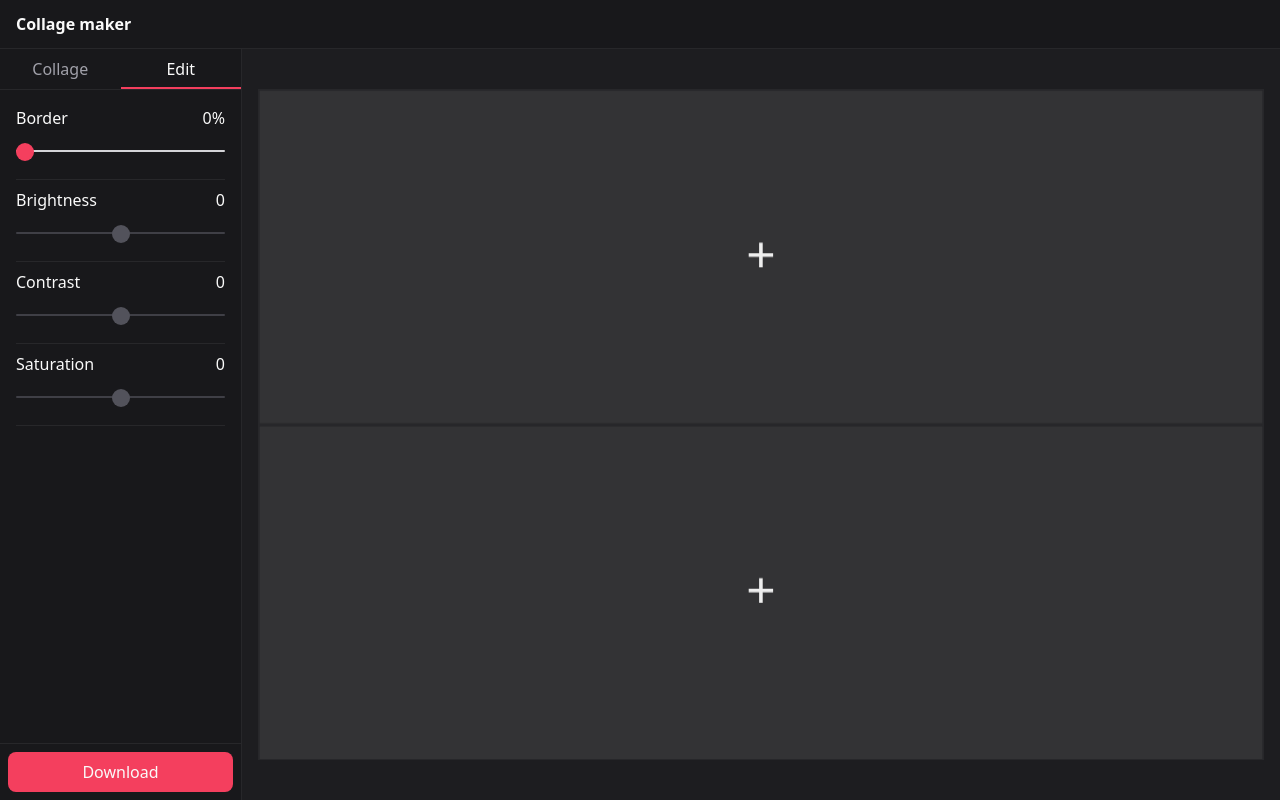
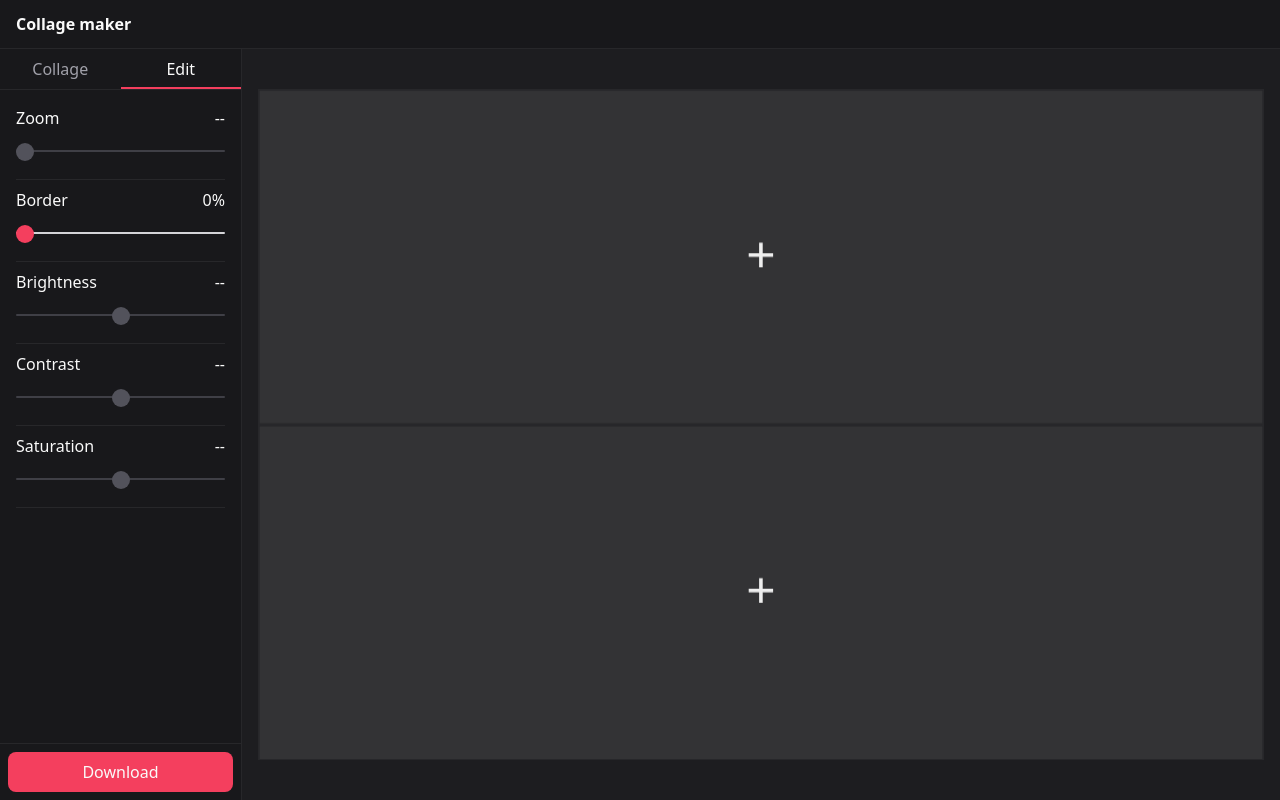
Before and after one commit to lionpuro/collage-maker, a SvelteKit app: page / in a window 1280 px wide. Both pictures are taken after a click on the button "Edit". Built offline with nearby package versions, Linux system fonts and the light colour scheme.

Commit message:
add image zoom slider

```diff
--- a/package.json
+++ b/package.json
@@ -36,6 +36,7 @@
 		"vite": "^6.0.0"
 	},
 	"dependencies": {
-		"konva": "^9.3.18"
+		"konva": "^9.3.18",
+		"nanoid": "^5.1.0"
 	}
 }
--- a/src/lib/components/slider.svelte
+++ b/src/lib/components/slider.svelte
@@ -12,7 +12,9 @@
 	<span class="flex justify-between">
 		<h2 class="font-medium">{label}</h2>
 		{#if displayValue}
-			<span class="font-medium">{displayValue.toString()}</span>
+			<span class="font-medium"
+				>{restProps.disabled ? "--" : displayValue.toString()}</span
+			>
 		{/if}
 	</span>
 	<input type="range" {...restProps} />
--- a/src/lib/utils/index.ts
+++ b/src/lib/utils/index.ts
@@ -1,2 +1,7 @@
-import { handleImageUpload, exportCollage, setBorders } from "./konva-utils";
-export { handleImageUpload, exportCollage, setBorders };
+import {
+	handleImageUpload,
+	exportCollage,
+	setBorders,
+	scaleImage,
+} from "./konva-utils";
+export { handleImageUpload, exportCollage, setBorders, scaleImage };
--- a/src/lib/utils/konva-utils.ts
+++ b/src/lib/utils/konva-utils.ts
@@ -1,5 +1,6 @@
 import { exporting } from "$lib/stores";
 import type { Resolution } from "$lib/types";
+import { nanoid } from "nanoid";
 import Konva from "konva";
 
 export async function exportCollage(
@@ -65,6 +66,7 @@ export function handleImageUpload(
 	fileInput: HTMLInputElement,
 	cell: Konva.Group,
 	onSelect: (node: Konva.Node | null) => void,
+	callback?: (img: Konva.Image) => void,
 ) {
 	fileInput.onchange = async (e) => {
 		const input = e.target as HTMLInputElement;
@@ -92,6 +94,7 @@ export function handleImageUpload(
 				};
 
 				const img = new Konva.Image({
+					id: nanoid(),
 					name: "image",
 					image: image,
 					x: 0,
@@ -100,13 +103,21 @@ export function handleImageUpload(
 					height: size.height,
 					draggable: true,
 				});
+				const box = new Konva.Group({
+					width: cell.width(),
+					height: cell.height(),
+				});
 				img.on("mousedown touchstart", () => {
 					onSelect(img);
 				});
-				cell.add(img);
+				box.add(img);
+				cell.add(box);
 				cell.findOne(".cell-background")?.destroy();
 				cell.findOne(".cell-plus")?.destroy();
 				onSelect(img);
+				if (callback) {
+					callback(img);
+				}
 			};
 		};
 	};
@@ -163,8 +174,21 @@ async function asyncImage(src: string) {
 		const image = new Image();
 		image.onload = () => resolve(image);
 		image.onerror = () => reject;
-		image.width = image.naturalWidth;
-		image.height = image.naturalHeight;
 		image.src = src;
 	});
 }
+export function scaleImage(image: Konva.Node, zoom: number) {
+	const scale = zoom / 100;
+	const box = image.getParent();
+	const cell = box?.getParent();
+	if (!box || !cell) {
+		return;
+	}
+
+	const center = {
+		x: (cell.width() - cell.width() * scale) / 2,
+		y: (cell.height() - cell.height() * scale) / 2,
+	};
+	box.scale({ x: scale, y: scale });
+	box.position(center);
+}
--- a/src/routes/+page.svelte
+++ b/src/routes/+page.svelte
@@ -9,7 +9,12 @@
 	import { collage_templates } from "$lib/constants";
 	import Konva from "konva";
 	import { onMount } from "svelte";
-	import { handleImageUpload, exportCollage, setBorders } from "$lib/utils";
+	import {
+		handleImageUpload,
+		exportCollage,
+		setBorders,
+		scaleImage,
+	} from "$lib/utils";
 	import type { TileConfig } from "$lib/constants/collage-templates";
 	import { exporting, mediaQueryStore } from "$lib/stores";
 	import { getFilterString } from "$lib/stores/filter-store.svelte";
@@ -17,6 +22,7 @@
 	const lgViewport = mediaQueryStore("(min-width: 1024px)");
 
 	let selectedTemplate = $state<number>(0);
+	let selectedNode = $state<Konva.Node | null>(null);
 	let resolution = $state({ width: 3000, height: 2000 });
 	let orientation = $derived<"square" | "landscape" | "portrait">(
 		resolution.width === resolution.height
@@ -40,14 +46,16 @@
 
 	let fileInput: HTMLInputElement | null = $state(null);
 
-	let imageCount = $state(0);
+	let images = $state<{ id: string; zoom: number }[]>([]);
 
 	const selectNode = (node: Konva.Node | null) => {
 		if (!node) {
 			tr.nodes([]);
+			selectedNode = null;
 			return;
 		}
 		tr.nodes([node]);
+		selectedNode = node;
 	};
 
 	onMount(() => {
@@ -103,7 +111,7 @@
 		borderConfig.width = 0;
 		resetFilters();
 		layer.getCanvas()._canvas.style.filter = "none";
-		imageCount = 0;
+		images = [];
 	};
 
 	const createCell = (conf: TileConfig) => {
@@ -130,8 +138,9 @@
 		});
 		background.on("click tap", () => {
 			if (!fileInput) return;
-			handleImageUpload(fileInput, cell, selectNode);
-			imageCount = imageCount + 1;
+			handleImageUpload(fileInput, cell, selectNode, (img) => {
+				images.push({ id: img.id(), zoom: 100 });
+			});
 		});
 		background.on("mouseenter", (e) => {
 			const container = e.target.getStage()?.container();
@@ -209,6 +218,15 @@
 		}
 		resolution = { width: resolution.height, height: resolution.width };
 	};
+
+	function handleZoom(e: ChangeEvent<HTMLInputElement>) {
+		const zoom = Number(e.currentTarget.value);
+		if (!selectedNode) return;
+		scaleImage(selectedNode, zoom);
+		const index = images.findIndex((img) => img.id === selectedNode?.id());
+		if (index < 0) return;
+		images[index].zoom = zoom;
+	}
 </script>
 
 <Header>
@@ -323,6 +341,31 @@
 				<div
 					class="flex flex-col gap-2 overflow-y-auto max-lg:px-2 lg:content-start"
 				>
+					{#if !selectedNode}
+						<Slider
+							label="Zoom"
+							displayValue={100 + "%"}
+							min={100}
+							max={400}
+							step={1}
+							value={100}
+							disabled={true}
+						/>
+					{:else}
+						{#each images as image}
+							{#if selectedNode?.id() === image.id}
+								<Slider
+									label="Zoom"
+									displayValue={image.zoom + "%"}
+									min={100}
+									max={400}
+									step={1}
+									value={image.zoom}
+									oninput={handleZoom}
+								/>
+							{/if}
+						{/each}
+					{/if}
 					<Slider
 						label="Border"
 						displayValue={Math.round((borderConfig.width / 40) * 100) + "%"}
@@ -334,7 +377,7 @@
 					/>
 					<Filters
 						canvas={layer.getCanvas()._canvas}
-						disabled={imageCount <
+						disabled={images.length <
 							collage_templates[selectedTemplate].config.length}
 					/>
 				</div>
```
Also changed, not shown: 1 other file (tests, documents, lock files or other folders).
